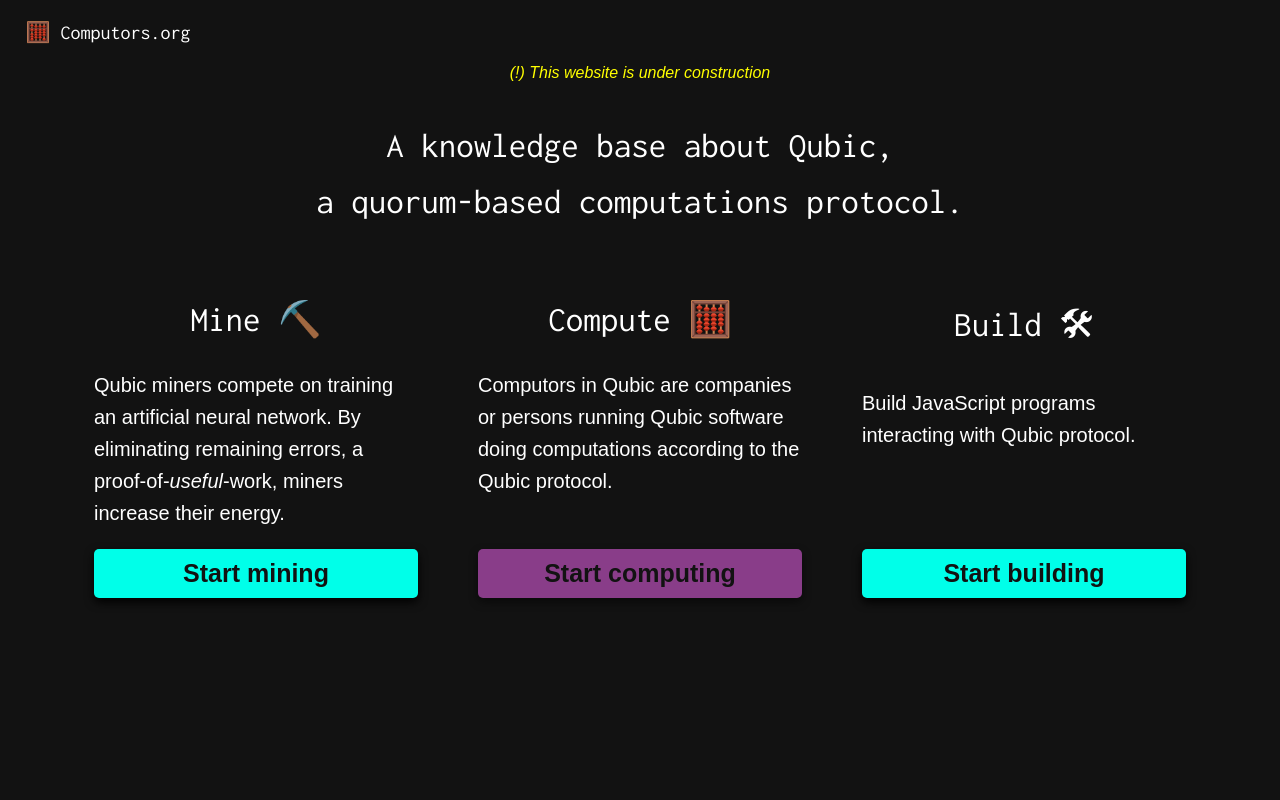
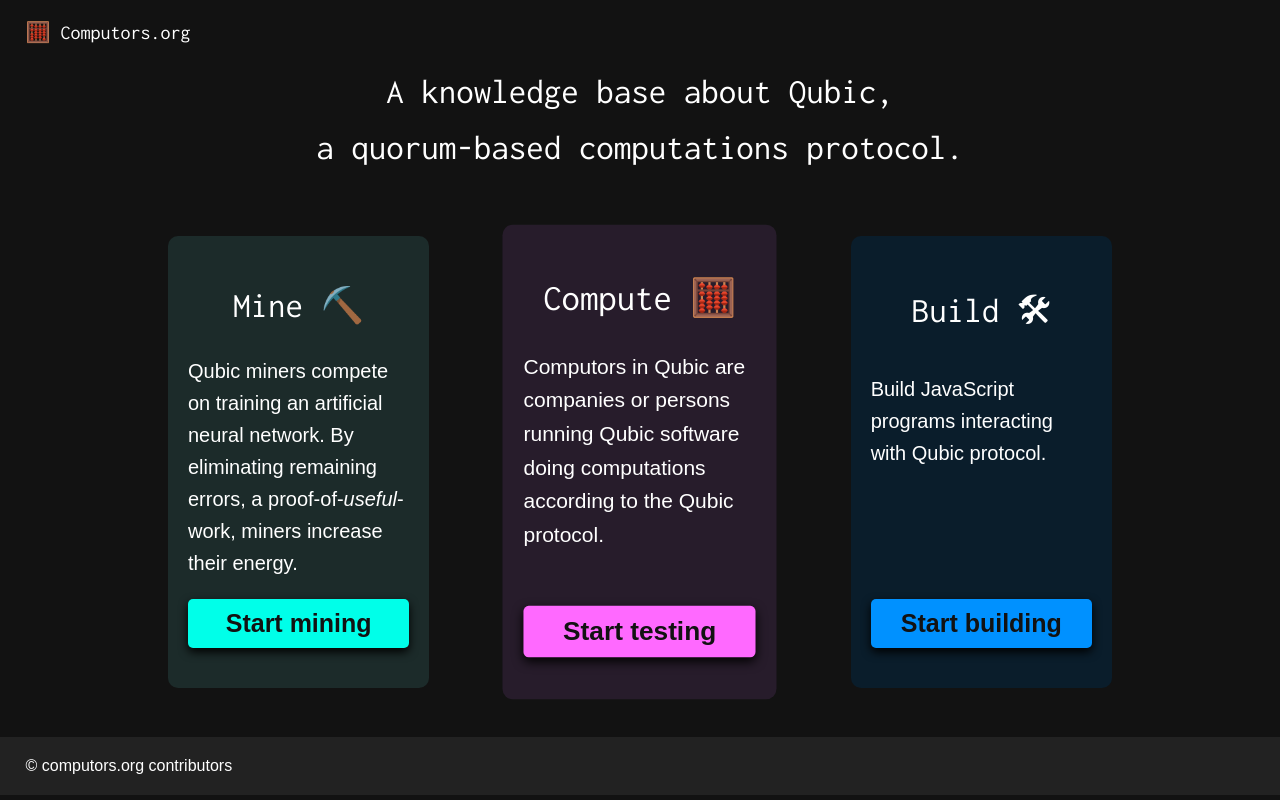
Before and after one commit to computor-tools/computors.org, a React (Vite) app: page / in a window 1280 px wide. Built offline with nearby package versions, Linux system fonts and the light colour scheme; what path would draw is missing.

Commit message:
update layout

```diff
--- a/src/Components/Home.jsx
+++ b/src/Components/Home.jsx
@@ -5,7 +5,13 @@ const Intro = styled.section`
   display: flex;
   flex-direction: column;
   align-items: center;
-  justify-content: center;
+  min-height: calc(100vh - 58px - 69px);
+
+  @media (max-width: 768px) {
+    min-height: auto;
+    margin-bottom: 14px;
+  }
+
   p {
     max-width: 60vw;
     line-height: 160%;
@@ -13,6 +19,7 @@ const Intro = styled.section`
     font-family: Inconsolata, 'monospace';
     font-size: 35px;
     margin: 0;
+    padding: 0;
 
     @media (max-width: 768px) {
       text-align: left;
@@ -24,9 +31,9 @@ const Intro = styled.section`
 `;
 
 const IntroNav = styled.div`
-  margin-top: 20px;
+  margin-top: 60px;
   display: flex;
-  max-width: 90vw;
+  max-width: 80vw;
 
   @media (max-width: 768px) {
     margin-top: 20px;
@@ -38,16 +45,29 @@ const IntroNav = styled.div`
 
   section {
     flex: 1;
-    margin: 0 10px;
+    margin: 0 40px;
     padding: 20px;
-    //border: 4px solid #222;
     border-radius: 10px;
     display: flex;
     flex-direction: column;
     justify-content: space-between;
+    transition: transform 0.3s;
+
+    &:nth-child(2n) {
+      transform: scale(1.05);
+      &:hover {
+        transform: scale(1.15);
+      }
+    }
+
+    &:hover {
+      transform: scale(1.1);
+    }
+
     @media (max-width: 768px) {
-      margin: 0;
+      margin: 8px 14px;
       padding: 0;
+      transform: scale(1) !important;
     }
   }
 
@@ -56,6 +76,12 @@ const IntroNav = styled.div`
     font-size: 35px;
     text-align: center;
     font-family: Inconsolata, 'monospace';
+
+    @media (max-width: 768px) {
+      font-size: 25px;
+      text-align: left;
+      padding: 0 14px;
+    }
   }
 
   p {
@@ -109,15 +135,12 @@ const IntroLink = styled(Link)`
 const Home = function () {
   return (
     <Intro>
-      <em style={{ color: 'yellow' }}>(!) This website is under construction</em>
-      <br />
-      <br />
       <p>
         A knowledge base about Qubic,
         <br />a quorum-based computations protocol.
       </p>
       <IntroNav>
-        <section>
+        <section style={{ background: '#1c2b2a' }}>
           <div>
             <h2>Mine ⛏️</h2>
             <p>
@@ -127,7 +150,7 @@ const Home = function () {
           </div>
           <IntroLink to="/mining">Start mining</IntroLink>
         </section>
-        <section>
+        <section style={{ background: '#271c2b' }}>
           <div>
             <h2>Compute 🧮</h2>
             <p>
@@ -135,16 +158,18 @@ const Home = function () {
               according to the Qubic protocol.
             </p>
           </div>
-          <IntroLink to="" disabled background="rgb(255, 105, 255)" alt="Comming soon">
-            Start computing
+          <IntroLink to="/computing/testing" background="rgb(255, 105, 255)" alt="Comming soon">
+            Start testing
           </IntroLink>
         </section>
-        <section>
+        <section style={{ background: 'rgb(10, 29, 43)' }}>
           <div>
             <h2>Build 🛠</h2>
             <p>Build JavaScript programs interacting with Qubic protocol.</p>
           </div>
-          <IntroLink to="/building/javascript">Start building</IntroLink>
+          <IntroLink to="/building/javascript" background="rgb(0, 145, 255)">
+            Start building
+          </IntroLink>
         </section>
       </IntroNav>
     </Intro>
--- a/src/Components/Layout.jsx
+++ b/src/Components/Layout.jsx
@@ -362,6 +362,14 @@ const Logo = styled.h1`
 const Footer = styled.footer`
   background: #222;
   padding: 20px 2vw;
+  height: 58px;
+  box-sizing: border-box;
+  display: flex;
+  align-items: center;
+
+  @media (max-width: 768px) {
+    padding: 20px 14px;
+  }
 `;
 
 const Layout = function () {
@@ -457,9 +465,9 @@ const Layout = function () {
             </VerticalHeader>
             <Outlet />
           </Container>
-          <Footer>&copy; Computors.org Contributors</Footer>
         </>
       )}
+      <Footer>&copy; computors.org contributors</Footer>
     </>
   );
 };
--- a/src/Components/Main.jsx
+++ b/src/Components/Main.jsx
@@ -21,11 +21,13 @@ const MainContainer = styled.div`
 const MainContent = styled.div`
   width: calc(100vw - 550px - 4vw);
   padding: 0 2vw;
+  min-height: calc(100vh - 58px - 60px);
   box-sizing: border-box;
 
   @media (max-width: 768px) {
     width: calc(100vw - 28px);
     padding: 0;
+    margin-bottom: 20px;
   }
 
   a svg {
@@ -59,7 +61,6 @@ const MainFooterLink = styled(Link)`
 
   @media (max-width: 768px) {
     padding: 10px;
-    display: none;
   }
 
   &:hover {
@@ -70,7 +71,13 @@ const MainFooterLink = styled(Link)`
 
   div {
     @media (max-width: 768px) {
-      font-size: 12px;
+      font-size: 14px;
+    }
+  }
+
+  svg {
+    @media (max-width: 768px) {
+      transform: scale(0.8);
     }
   }
 `;
@@ -81,6 +88,9 @@ const Previous = styled(MainFooterLink)`
 
   div {
     margin-left: 20px;
+    @media (max-width: 768px) {
+      margin-left: 5px;
+    }
     display: flex;
     flex-direction: column;
     align-items: flex-start;
@@ -96,6 +106,9 @@ const Next = styled(MainFooterLink)`
   justify-content: flex-end;
   div {
     margin-right: 20px;
+    @media (max-width: 768px) {
+      margin-right: 5px;
+    }
     display: flex;
     flex-direction: column;
     align-items: flex-end;
@@ -111,6 +124,10 @@ const MainFooterLinkCategory = styled.div`
   font-size: 13px;
   text-decoration: none;
   font-weight: normal;
+
+  @media (max-width: 768px) {
+    font-size: 9px !important;
+  }
 `;
 
 const CopyCode = styled.button`
```
